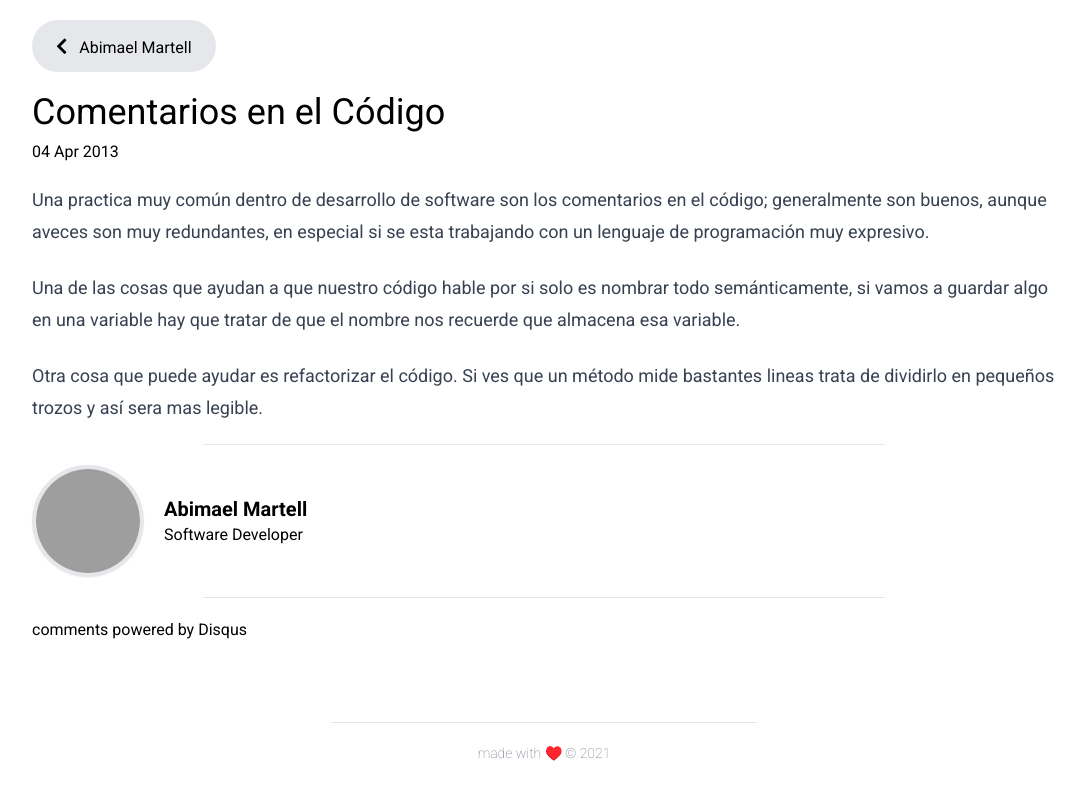
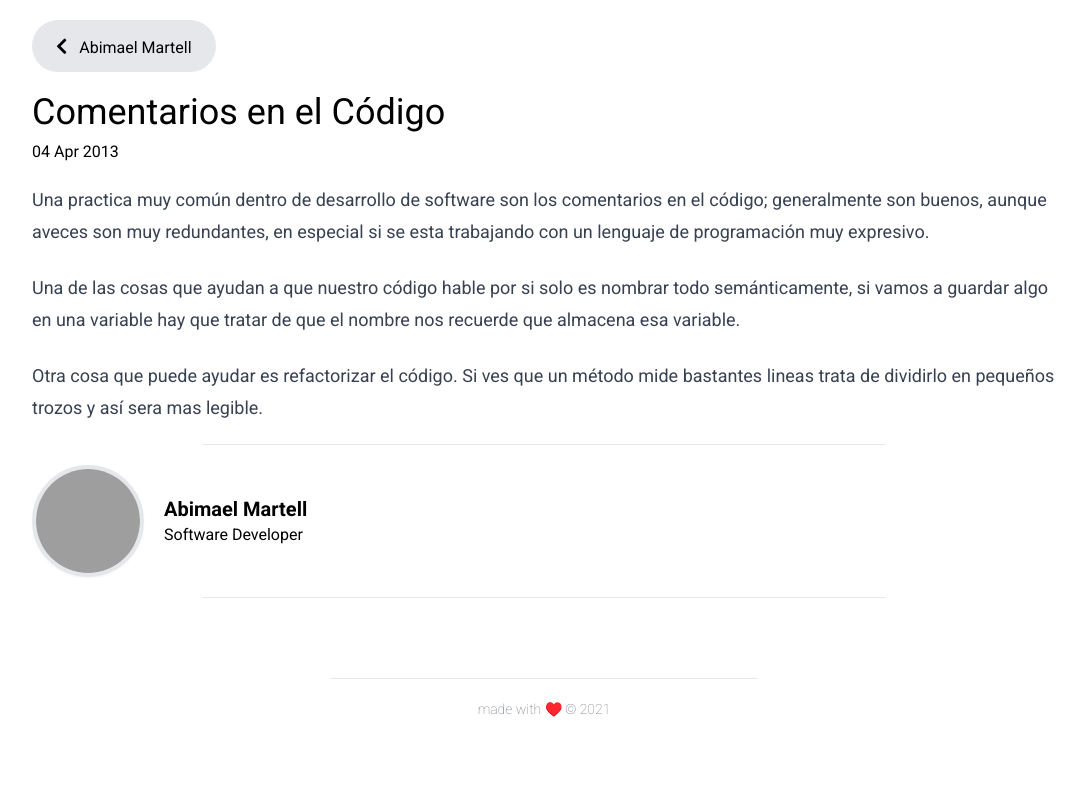
Before and after one commit to abimaelmartell/abimaelmartell.github.com, a Jekyll site: the page built from _posts/2013-04-03-comentarios-en-el-codigo.md, in a window 1280 px wide. Shown: the top 800 px of the page, without its empty margins (96-1181 px from the left). Built offline with Jekyll 4.4.1, drawn with Linux system fonts in a browser that asks for light colours; comment, search, counter and statistics services are not loaded; some of the changed lines change nothing that is shown; grey boxes are pictures that could not be loaded.

Commit message:
fix default front matter for comments

```diff
--- a/_config.yml
+++ b/_config.yml
@@ -1,9 +1,14 @@
 name: Abimael Martell
 permalink: /blog/:title.html
-# baseurl: http://abimaelmartell.com
 description: Software Developer
 url: http://abimaelmartell.com
 meta_description: "Abimael Martell's personal website and blog"
 highlighter: rouge
-logo: false
 author: 'Abimael Martell'
+
+defaults:
+  -
+    scope:
+      path: ""
+    values:
+      comments: true
--- a/_layouts/post.html
+++ b/_layouts/post.html
@@ -1,7 +1,5 @@
 ---
 layout: default
-disqus: true
-archive: false
 ---
 
 <main class="2xl:w-3/5 md:w-4/5 w-11/12 mx-auto my-5">
@@ -36,22 +34,18 @@
             {% endif %}
 
             <hr class="w-8/12 mx-auto border-t my-5" />
-
-            <section class="disqus">
-                <div id="disqus_thread"></div>
-                <script type="text/javascript">
-
-                    var disqus_shortname = 'abimaelmartell-blog';
-                    // var disqus_developer = 0; // developer mode is on
-                    (function() {
-                        var dsq = document.createElement('script'); dsq.type = 'text/javascript'; dsq.async = true;
-                        dsq.src = '//' + disqus_shortname + '.disqus.com/embed.js';
-                        (document.getElementsByTagName('head')[0] || document.getElementsByTagName('body')[0]).appendChild(dsq);
-                    })();
-                </script>
-                <noscript>Please enable JavaScript to view the <a href="//disqus.com/?ref_noscript">comments powered by Disqus.</a></noscript>
-                <a href="//disqus.com" class="dsq-brlink">comments powered by <span class="logo-disqus">Disqus</span></a>
-            </section>
+            {% if page.comments %}
+            <div id="disqus_thread"></div>
+            <script>
+                (function() {
+                var d = document, s = d.createElement('script');
+                s.src = 'https://abimaelmartell-blog.disqus.com/embed.js';
+                s.setAttribute('data-timestamp', +new Date());
+                (d.head || d.body).appendChild(s);
+                })();
+            </script>
+            <noscript>Please enable JavaScript to view the <a href="https://disqus.com/?ref_noscript">comments powered by Disqus.</a></noscript>
+            {% endif %}
         </footer>
 
     </article>
```
